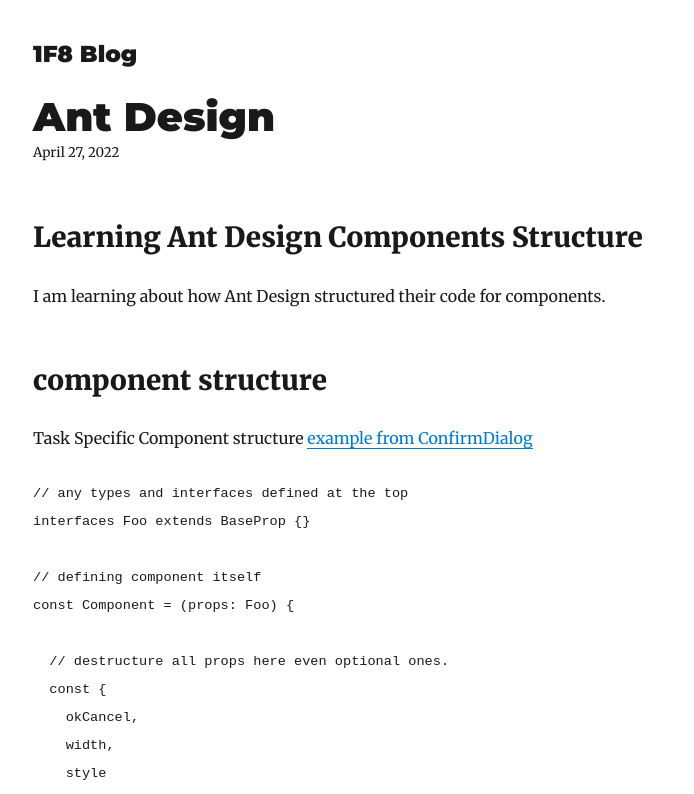
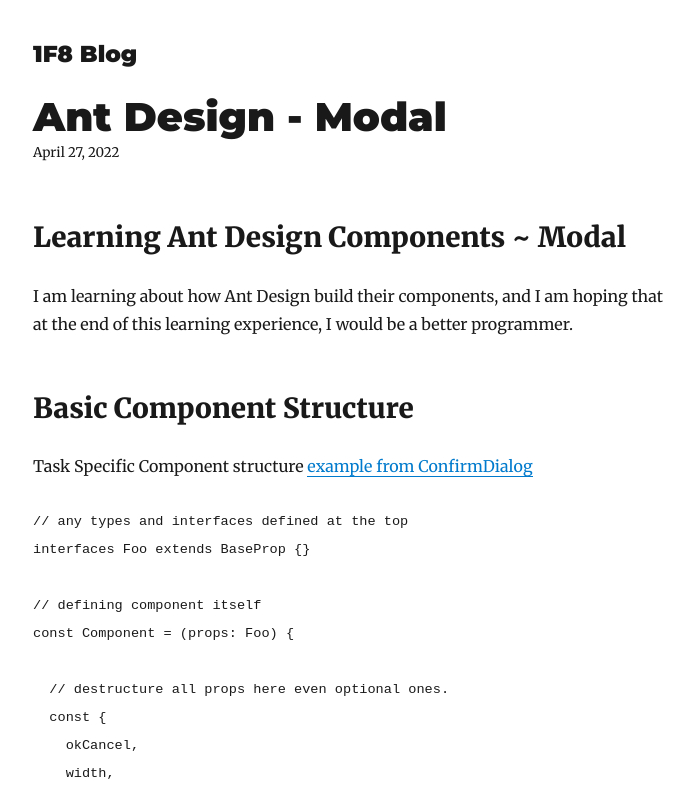
Before and after one commit to 1f8/blog, a Gatsby site: page /sawa-ant-design/sawaAntDesign/ in a window 1280 px wide. Shown: the top 794 px of the page, without its empty margins (292-986 px from the left). Built offline with nearby package versions, Linux system fonts and the light colour scheme; Gatsby itself is replaced by a stand-in of ours; some packages are replaced by stand-ins of ours; code samples lack their colours.

Commit message:
commenting

````diff
--- a/content/blog/sawa-ant-design/sawaAntDesign.md
+++ b/content/blog/sawa-ant-design/sawaAntDesign.md
@@ -1,16 +1,16 @@
 ---
-title: Ant Design
+title: Ant Design - Modal
 date: "2022-04-27T03:22:23.847Z"
-description: Learning about how ANT Design stucture their code.
+description: Learning about how ANT Design build their components.
 author: Sawa
 ---
 
-## Learning Ant Design Components Structure
+## Learning Ant Design Components ~ Modal
 
-I am learning about how Ant Design structured their code for components.
+I am learning about how Ant Design build their components, and I am hoping that at the end of this learning experience, I would be a better programmer.
 
 
-## component structure
+## Basic Component Structure
 
 Task Specific Component structure [example from ConfirmDialog](https://github.com/ant-design/ant-design/blob/master/components/modal/ConfirmDialog.tsx)
 
@@ -142,3 +142,5 @@ this function is exported out as `contextHolder` which is part of what we can us
   return <div>{contextHolder}</div>;
 
 ```
+
+It took me a while to understand this contextHolder part since it's being passed around a lot. Once I understood what each piece of code was doing, I started to notice that each key component does one thing which is definitely how we want to structure our code. I will try to learn about Input component next.
````
